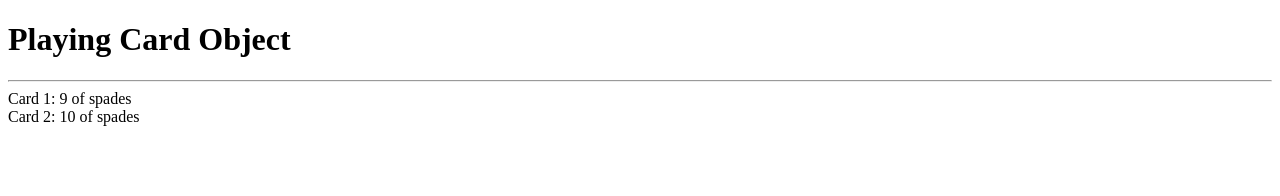
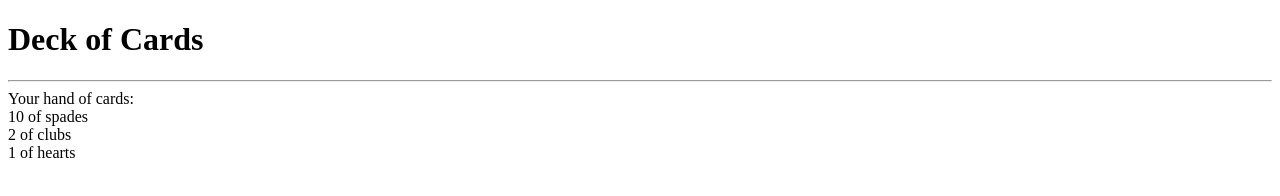
Before and after one commit to LaurianH/it102, a plain HTML site: page practice_in_class3/Assignment5_2 Deck_of_cards.html in a window 1280 px wide. Drawn offline with Linux system fonts and the light colour scheme.

Commit message:
Refactor card handling and update title to 'Deck of Cards'

```diff
--- a/practice_in_class3/Assignment5_2 Deck_of_cards.html
+++ b/practice_in_class3/Assignment5_2 Deck_of_cards.html
@@ -1,47 +1,54 @@
 <!DOCTYPE html>
 <html>
   <head>
-    <title>Playing Card Object</title>
+    <title>Deck of Cards</title>
   </head>
   <body>
-    <h1>Playing Card Object</h1>
+    <h1>Deck of Cards</h1>
     <hr />
 
-  <script>
-function Card(suit, rank  ){
-  //create the suit property and assign it the value from the parameter.
-    this.suit = suit;
-  //create the rank property and assign it the value from the parameter.
-    this.rank = rank;
-  //create the isVisible property and assign boolean false to it.
-    this.isVisible = false;
-  //create the show() method.  This method assigns the boolean true to this.isVisible.
-     this.show = function(){
-     			this.isVisible = true;
+    <script>
+      // Card Object Constructor
+      function Card(suit, rank) {
+        this.suit = suit;
+        this.rank = rank;
+        this.isDealt = false;
+      }
 
+      // Initialize deck
+      var deck = [];
+      var suits = ["hearts", "diamonds", "clubs", "spades"];
+      var ranks = [1, 2, 3, 4, 5, 6, 7, 8, 9, 10, 11, 12, 13];
 
-     };
-  //create the hide() method.  This method assigns the boolean false to this.isVisible.
-    this.hide = function (){
-    			this.isVisible = false;
-    };
+      // Create deck of 52 cards
+      for (var i = 0; i < suits.length; i++) {
+        for (var j = 0; j < ranks.length; j++) {
+          var card = new Card(suits[i], ranks[j]);
+          deck.push(card);
+        }
+      }
 
-  }
-  var card01 = new Card ("spades", 9);
-  var card02 = new Card ("spades", 10);
+      // Deal 3 random cards
+      var hand = [];
+      var cardCount = 0;
 
-  alert(card01.suit);
-  alert(card01.rank);
-  alert(card01.rank + "of" + card02.rank);
-  alert(card02.isVisible);
-  card02.show();
-  alert(card02.isVisible);
-    card02.hide();
-    alert(card02.isVisible);
-   //output to the browser window the suit and rank of both card01 and card02.
-   document.write("Card 1: " + card01.rank + " of " + card01.suit + "<br>");
-    document.write("Card 2: " + card02.rank + " of " + card02.suit + "<br>");
-  </script>
+      while (cardCount < 3) {
+        var randomIndex = Math.floor(Math.random() * deck.length);
+        var pickedCard = deck[randomIndex];
+
+        if (!pickedCard.isDealt) {
+          hand.push(pickedCard);
+          pickedCard.isDealt = true;
+          cardCount++;
+        }
+      }
+
+      // Output the hand of cards
+      document.write("Your hand of cards:<br>");
+      for (var k = 0; k < hand.length; k++) {
+        document.write(hand[k].rank + " of " + hand[k].suit + "<br>");
+      }
+    </script>
 
   </body>
 </html>
```
